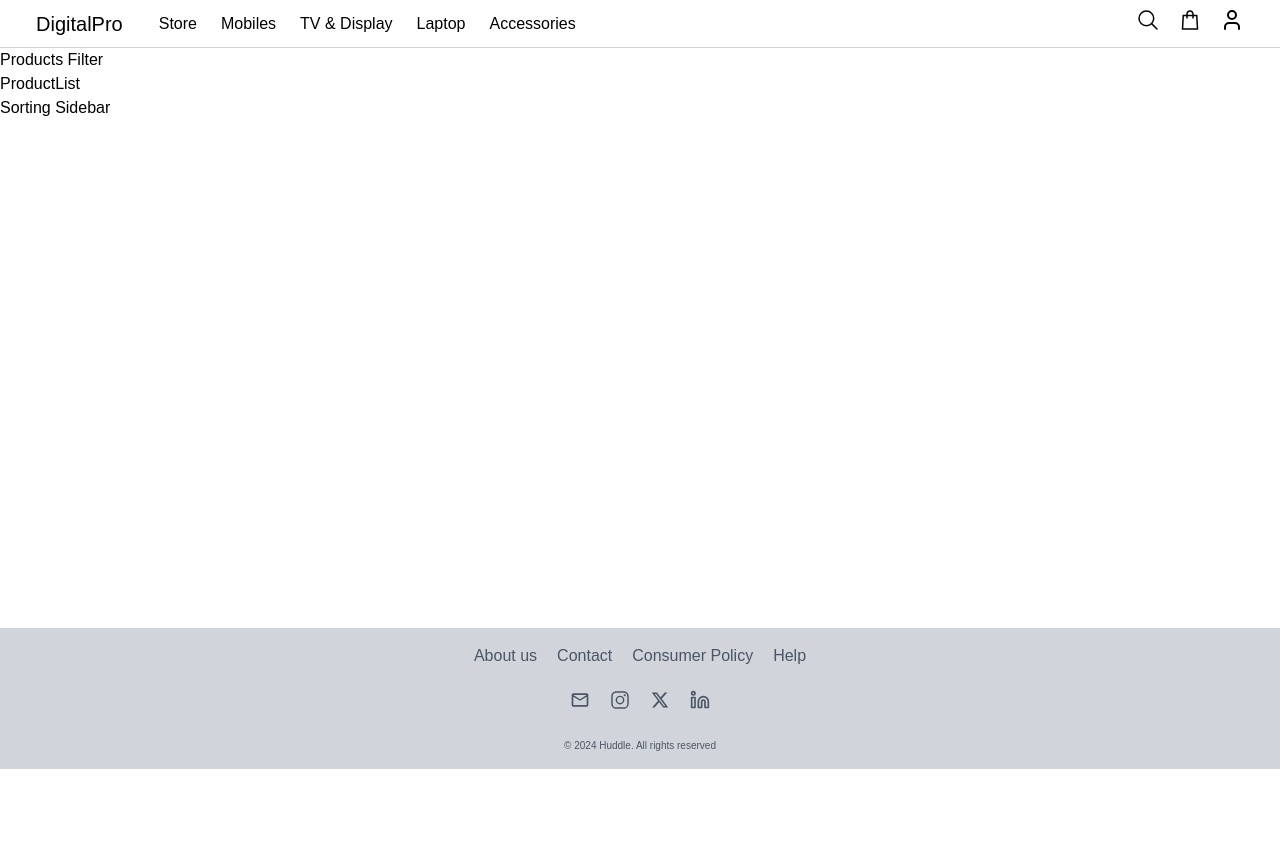
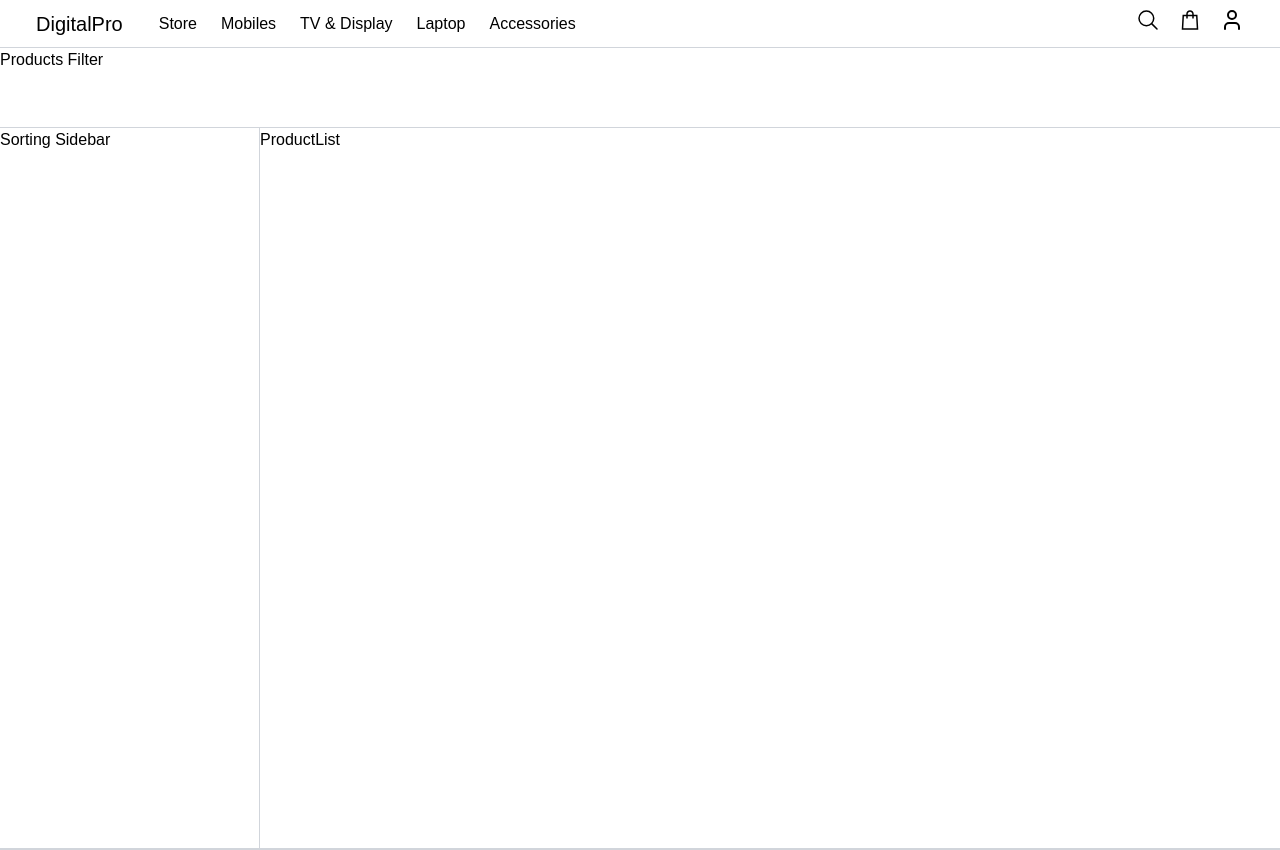
Before and after one commit to Abhishek7487/DigitalPro, a React (Vite) app: page /store in a window 1280 px wide. Shown: the top 850 px of the page. Before the commit the page ends 800 px from the top, so only its background shows below. Built offline with nearby package versions, Linux system fonts and the light colour scheme; no server answers.

Commit message:
Setting Store Layout

```diff
--- a/src/features/store/ProductsFilter.jsx
+++ b/src/features/store/ProductsFilter.jsx
@@ -1,5 +1,7 @@
+import { StyledProductFilter } from "../../styles/Styles";
+
 function ProductsFilter() {
-  return <div>Products Filter</div>;
+  return <StyledProductFilter>Products Filter</StyledProductFilter>;
 }
 
 export default ProductsFilter;
--- a/src/features/store/SortingSidebar.jsx
+++ b/src/features/store/SortingSidebar.jsx
@@ -1,5 +1,7 @@
+import { StyledSortingSidebar } from "../../styles/Styles";
+
 function SortingSidebar() {
-  return <div>Sorting Sidebar</div>;
+  return <StyledSortingSidebar>Sorting Sidebar</StyledSortingSidebar>;
 }
 
 export default SortingSidebar;
--- a/src/pages/Store.jsx
+++ b/src/pages/Store.jsx
@@ -1,17 +1,17 @@
-import { Outlet } from "react-router-dom";
-import ProductCard from "../features/store/ProductCard";
 import ProductsFilter from "../features/store/ProductsFilter";
 import SortingSidebar from "../features/store/SortingSidebar";
 import ProductList from "../features/store/ProductList";
+import { Main, StyledStoreLayout } from "../styles/Styles";
 
 function Store() {
   return (
-    <>
+    <StyledStoreLayout>
       <ProductsFilter />
-      <ProductList />
+      <Main>
+        <ProductList />
+      </Main>
       <SortingSidebar />
-      <Outlet />
-    </>
+    </StyledStoreLayout>
   );
 }
 
--- a/src/styles/Styles.js
+++ b/src/styles/Styles.js
@@ -1,6 +1,6 @@
 import styled from "styled-components";
 
-export const StyledAppLayout = styled.header`
+export const StyledAppLayout = styled.div`
   display: flex;
   flex-direction: column;
   min-height: 100vh;
@@ -27,7 +27,7 @@ export const StyledHeader = styled.div`
   justify-content: space-between;
   gap: 3.6rem;
   padding: 1.6rem 3.6rem;
-  border-bottom: solid 1px #d3d3d3;
+  border-bottom: solid 1px var(--color-grey-300);
 
   a {
     font-weight: 500;
@@ -140,3 +140,28 @@ export const StyledProductCard = styled.div`
     font-size: 1.4rem;
   }
 `;
+
+// Store
+
+export const StyledStoreLayout = styled.div`
+  display: grid;
+  grid-template-columns: 26rem 1fr;
+  grid-template-rows: auto 1fr;
+  height: 100vh;
+`;
+
+export const Main = styled.main`
+  overflow: scroll;
+  grid-column: 2;
+  grid-row: 2;
+`;
+
+export const StyledProductFilter = styled.div`
+  grid-column: 1 /-1;
+  border-bottom: 1px solid var(--color-grey-300);
+  min-height: 8rem;
+`;
+
+export const StyledSortingSidebar = styled.div`
+  border-right: 1px solid var(--color-grey-300);
+`;
--- a/src/styles/index.css
+++ b/src/styles/index.css
@@ -43,6 +43,11 @@ a {
 
 ul {
   list-style: none;
+}
+
+::-webkit-scrollbar {
+  width: 0px;
+  background: transparent;
 }
 
 /* Home Slider */
```
